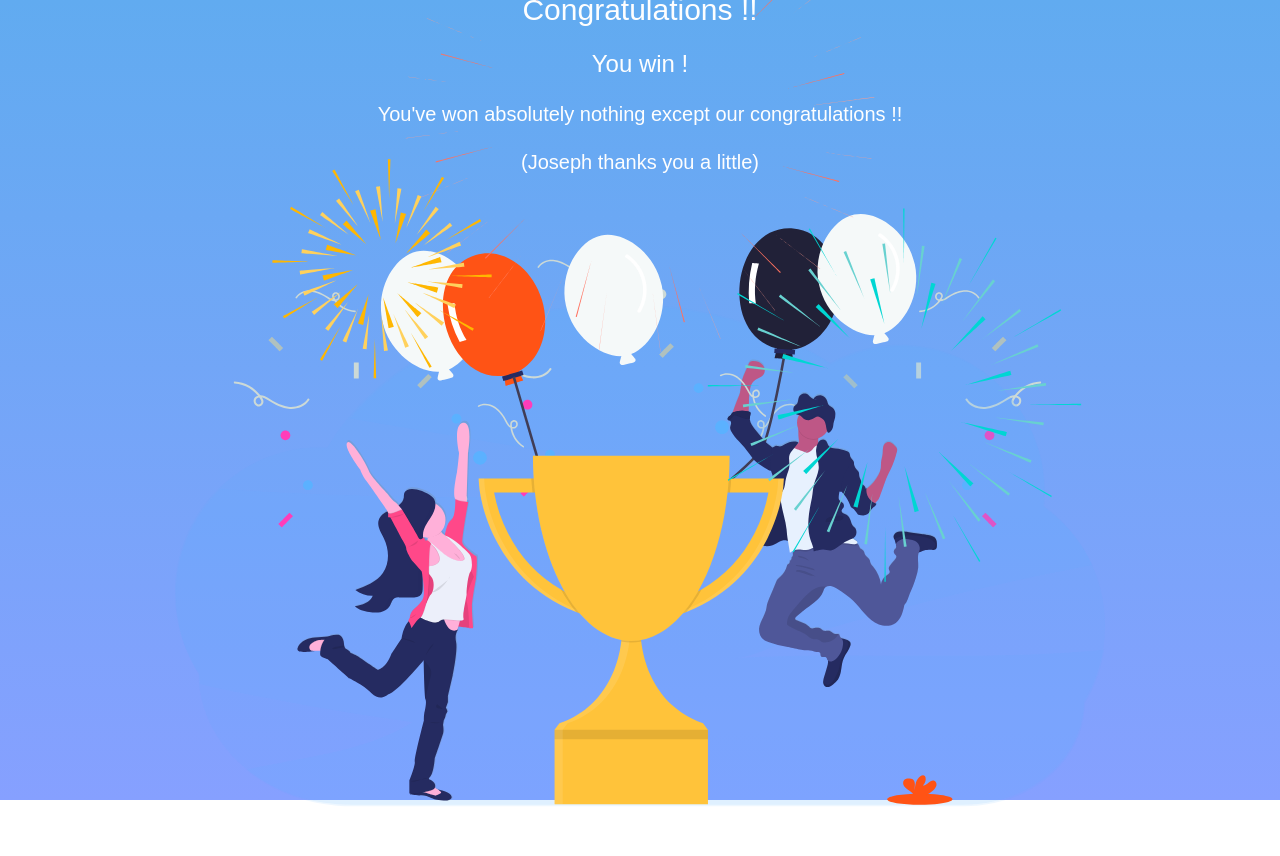
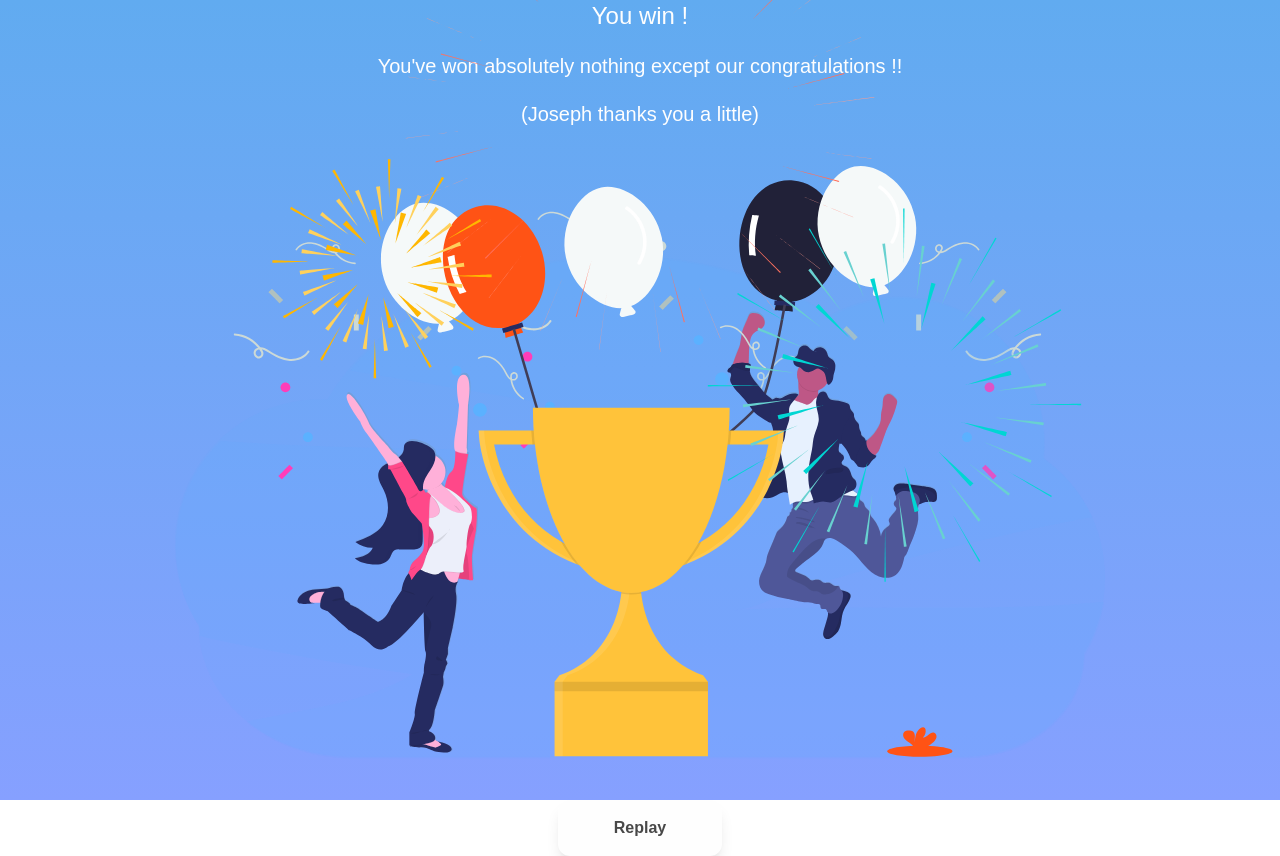
Before and after one commit to TheVisitor-coding/wire_build_game, a Next.js app: page /winner in a window 1280 px wide. Before the commit the page ends 808 px from the top, so only its background shows below. Built offline with nearby package versions, Linux system fonts and the light colour scheme.

Commit message:
Add replay Butn

```diff
--- a/app/winner/page.tsx
+++ b/app/winner/page.tsx
@@ -1,19 +1,53 @@
-"use client"
+"use client";
 
 import Lottie from "lottie-react";
 import win from "@/public/win.json";
 import firework from "@/public/firework.json";
+import { motion } from "framer-motion";
 function Winner() {
   return (
     <>
-            <div className="h-screen w-full flex bg-gradient-to-b from-[#61ABF0] to-[#86A0FF] items-center flex-col font-kreon justify-center gap-5 p-5 relative">
-                <h1 className="text-white text-3xl">Congratulations !!</h1>
-                <h2 className="text-white text-2xl text-center">You win !</h2>
-                <p className="text-white text-xl text-center">{"You've won absolutely nothing except our congratulations !!"}</p>
-                <p className="text-white text-xl text-center">{"(Joseph thanks you a little)"}</p>
+      <motion.div className="h-screen w-full flex bg-gradient-to-b from-[#61ABF0] to-[#86A0FF] items-center flex-col font-kreon justify-center gap-5 p-5 relative">
+        <motion.h1
+          initial={{ opacity: 0, y: 20 }}
+          animate={{ opacity: 1, y: 0, transition: { duration: 0.5 } }}
+          className="text-white text-3xl"
+        >
+          Congratulations !!
+        </motion.h1>
+        <motion.h2
+          initial={{ opacity: 0, y: 20 }}
+          animate={{ opacity: 1, y: 0, transition: { duration: 0.5 } }}
+          className="text-white text-2xl text-center"
+        >
+          You win !
+        </motion.h2>
+        <motion.p
+          initial={{ opacity: 0, y: 20 }}
+          animate={{ opacity: 1, y: 0, transition: { duration: 0.5 } }}
+          className="text-white text-xl text-center"
+        >
+          {"You've won absolutely nothing except our congratulations !!"}
+        </motion.p>
+        <motion.p
+          initial={{ opacity: 0, y: 20 }}
+          animate={{ opacity: 1, y: 0, transition: { duration: 0.5 } }}
+          className="text-white text-xl text-center"
+        >
+          {"(Joseph thanks you a little)"}
+        </motion.p>
         <Lottie animationData={win} className="w-3/4" />
         <Lottie animationData={firework} className="w-3/4 absolute bottom-0" />
-            </div>
+        <motion.button
+          whileTap={{ scale: 0.9 }}
+          onClick={() => window.location.href = "/"}
+          initial={{ scale: 0 }}
+          animate={{ scale: 1, transition: { duration: 0.5 } }}
+          className="bg-white py-4 px-14 rounded-xl shadow-lg text-black font-kreon mt-5 font-bold z-10"
+        >
+          <p>Replay</p>
+        </motion.button>
+      </motion.div>
     </>
   );
 }
```
Lines whose indentation alone changed are shown as unchanged.
